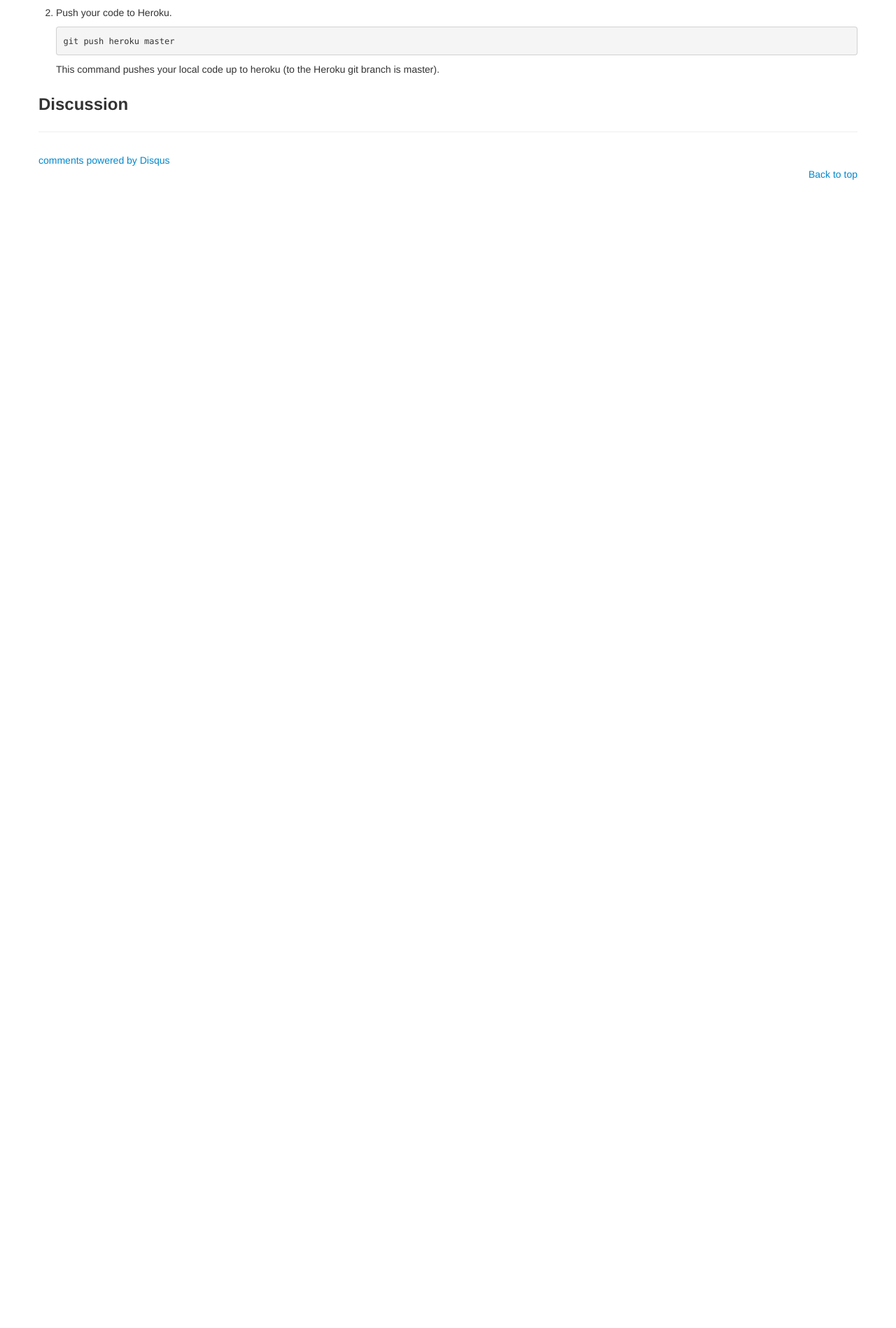
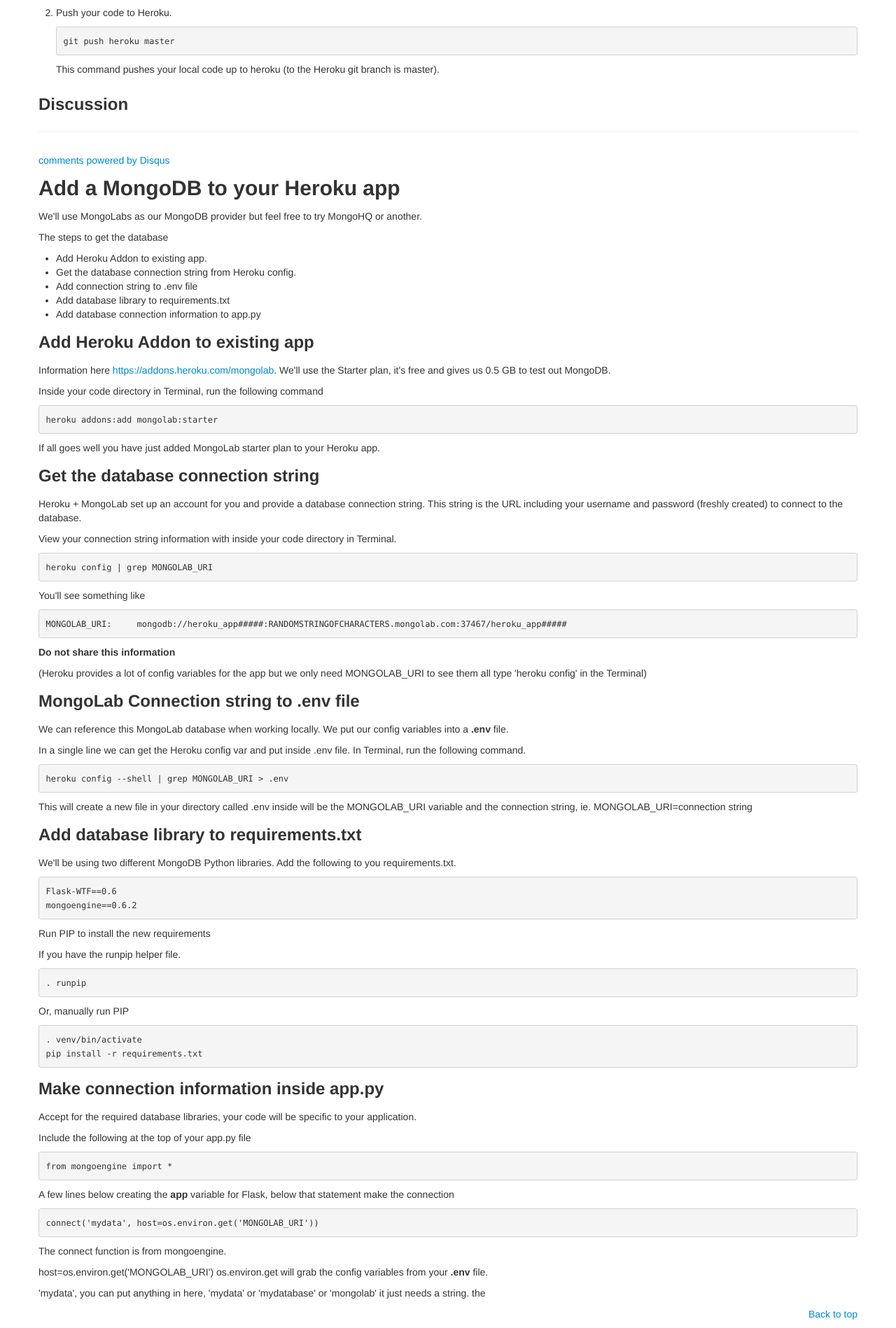
Before and after one commit to johnschimmel/ITP-DWD-Python-Class, a Flask app: page /page/local_heroku_dev in a window 1280 px wide. Shown: the part 1471-3369 px from the top of the page at 70% size. Before the commit the page ends 1728 px from the top, so only its background shows below. Run offline with Flask 2, Linux system fonts and the light colour scheme; parts of the project's set-up code (start-up, migrations or seed data) failed here and were passed over; some libraries are stand-ins or nearby versions.

Commit message:
adding mongolab connection information

```diff
--- a/app.py
+++ b/app.py
@@ -25,7 +25,7 @@ flask_bcrypt = Bcrypt(app)
 # using a remote db get connection string from heroku config
 # using a local mongodb put this in .env
 #       MONGOLAB_URI=mongodb://localhost:27017/dwdfall2012
-connect('dwdfall2012', host=os.environ.get('MONGOLAB_URI'))
+connect('mydata',host=os.environ.get('MONGOLAB_URI'))
 
 login_manager = LoginManager()
 login_manager.anonymous_user = Anonymous
--- a/templates/pages/local_heroku_dev.html
+++ b/templates/pages/local_heroku_dev.html
@@ -133,4 +133,101 @@ git commit -am "I made some changes...."
 <a href="http://disqus.com" class="dsq-brlink">comments powered by <span class="logo-disqus">Disqus</span></a>
 
 
+<h2 id="add-a-mongodb-to-your-heroku-app">Add a MongoDB to your Heroku app</h2>
+
+<p>We'll use MongoLabs as our MongoDB provider but feel free to try MongoHQ or another.</p>
+
+<p>The steps to get the database</p>
+
+<ul>
+<li>Add Heroku Addon to existing app.</li>
+<li>Get the database connection string from Heroku config.</li>
+<li>Add connection string to .env file</li>
+<li>Add database library to requirements.txt</li>
+<li>Add database connection information to app.py</li>
+</ul>
+
+<h3 id="add-heroku-addon-to-existing-app">Add Heroku Addon to existing app</h3>
+
+<p>Information here <a href="https://addons.heroku.com/mongolab">https://addons.heroku.com/mongolab</a>. We'll use the Starter plan, it's free and gives us 0.5 GB to test out MongoDB.</p>
+
+<p>Inside your code directory in Terminal, run the following command</p>
+
+<pre><code>heroku addons:add mongolab:starter
+</code></pre>
+
+<p>If all goes well you have just added MongoLab starter plan to your Heroku app. </p>
+
+<h3 id="get-the-database-connection-string">Get the database connection string</h3>
+
+<p>Heroku + MongoLab set up an account for you and provide a database connection string. This string is the URL including your username and password (freshly created) to connect to the database. </p>
+
+<p>View your connection string information with inside your code directory in Terminal.</p>
+
+<pre><code>heroku config | grep MONGOLAB_URI
+</code></pre>
+
+<p>You'll see something like</p>
+
+<pre><code>MONGOLAB_URI:     mongodb://heroku_app#####:RANDOMSTRINGOFCHARACTERS.mongolab.com:37467/heroku_app#####
+</code></pre>
+
+<p><strong>Do not share this information</strong></p>
+
+<p>(Heroku provides a lot of config variables for the app but we only need MONGOLAB_URI to see them all type 'heroku config' in the Terminal)</p>
+
+<h3 id="mongolab-connection-string-to-env-file">MongoLab Connection string to .env file</h3>
+
+<p>We can reference this MongoLab database when working locally. We put our config variables into a <strong>.env</strong> file. </p>
+
+<p>In a single line we can get the Heroku config var and put inside .env file. In Terminal, run the following command.</p>
+
+<pre><code>heroku config --shell | grep MONGOLAB_URI &gt; .env
+</code></pre>
+
+<p>This will create a new file in your directory called .env inside will be the MONGOLAB_URI variable and the connection string, ie. MONGOLAB_URI=connection string</p>
+
+<h3 id="add-database-library-to-requirementstxt">Add database library to requirements.txt</h3>
+
+<p>We'll be using two different MongoDB Python libraries. Add the following to you requirements.txt.</p>
+
+<pre><code>Flask-WTF==0.6
+mongoengine==0.6.2
+</code></pre>
+
+<p>Run PIP to install the new requirements</p>
+
+<p>If you have the runpip helper file.</p>
+
+<pre><code>. runpip
+</code></pre>
+
+<p>Or, manually run PIP</p>
+
+<pre><code>. venv/bin/activate
+pip install -r requirements.txt
+</code></pre>
+
+<h3 id="make-connection-information-inside-apppy">Make connection information inside app.py</h3>
+
+<p>Accept for the required database libraries, your code will be specific to your application. </p>
+
+<p>Include the following at the top of your app.py file</p>
+
+<pre><code>from mongoengine import *
+</code></pre>
+
+<p>A few lines below creating the <strong>app</strong> variable for Flask, below that statement make the connection</p>
+
+<pre><code>connect('mydata', host=os.environ.get('MONGOLAB_URI'))
+</code></pre>
+
+<p>The connect function is from mongoengine.</p>
+
+<p>host=os.environ.get('MONGOLAB_URI')  os.environ.get will grab the config variables from your <strong>.env</strong> file.</p>
+
+<p>'mydata', you can put anything in here, 'mydata' or 'mydatabase' or 'mongolab' it just needs a string.
+the </p>
+
+
 {% endblock %}
```
